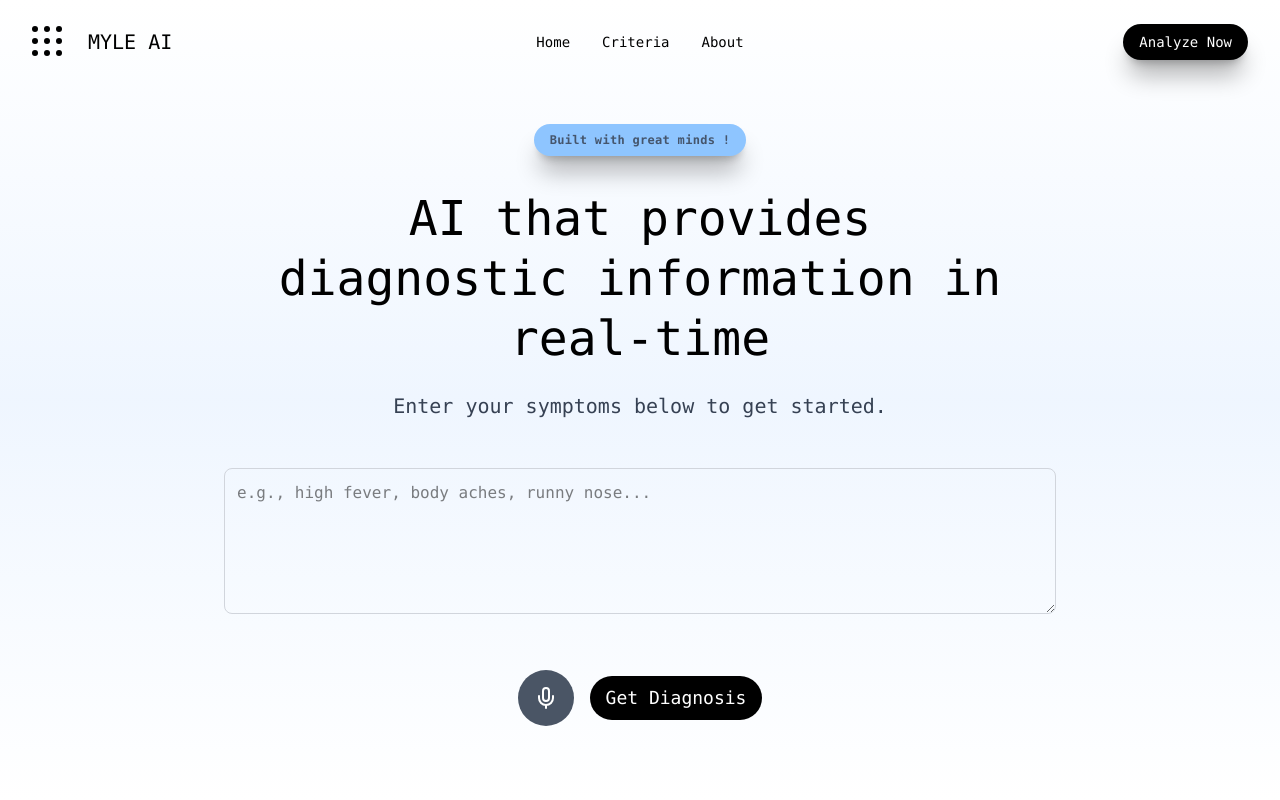
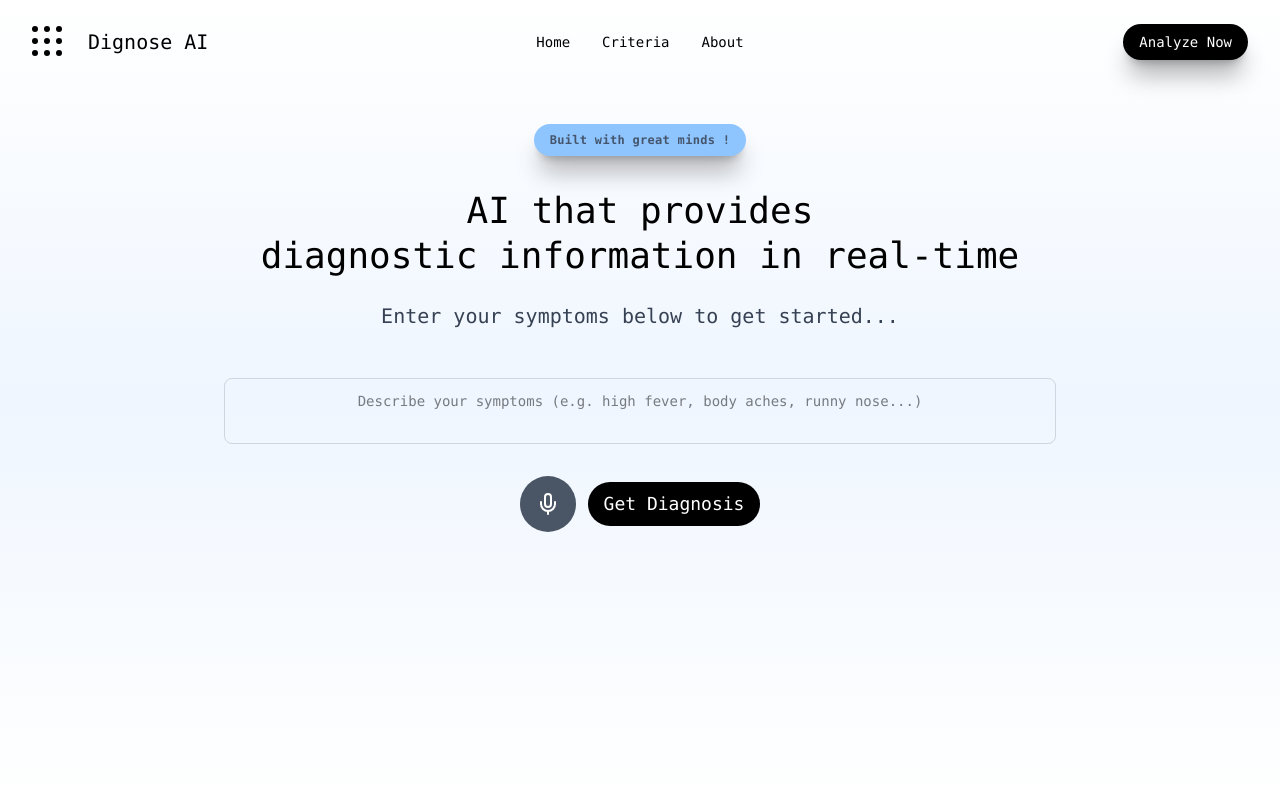
Before and after one commit to TS-ranger/DiagnoseAI, a Next.js app: page / in a window 1280 px wide. Shown: the top 800 px of the page. Built offline with nearby package versions, Linux system fonts and the light colour scheme.

Commit message:
update input box

```diff
--- a/src/app/components/Header.tsx
+++ b/src/app/components/Header.tsx
@@ -10,7 +10,7 @@ export default function Header() {
               <div key={i} className="w-1.5 h-1.5 bg-black rounded-full"></div>
             ))}
           </div>
-          <span className="text-xl font-medium text-black">MYLE AI </span>
+          <span className="text-xl font-medium text-black">Dignose AI </span>
         </div>
        <nav className="absolute left-1/2 transform -translate-x-1/2 hidden md:flex space-x-8 text-sm">
           <a href="#features" className="cursor-pointer  text-black hover:text-gray-700">Home</a>
--- a/src/app/components/Solid.tsx
+++ b/src/app/components/Solid.tsx
@@ -6,13 +6,13 @@ export default function Solid() {
           Built with great minds !
         </div>
 
-        <h1 className="text-4xl md:text-5xl font-medium  text-black mb-6 leading-tight">
+        <h1 className="text-4xl md:text-4xl font-medium  text-black mb-6 leading-tight">
           AI that provides<br />
           diagnostic information in real-time
         </h1>
 
         <p className="text-lg md:text-xl text-gray-700 mb-12 max-w-2xl mx-auto">
-          Enter your symptoms below to get started.
+          Enter your symptoms below to get started...
         </p>
         </div>
   )
--- a/src/app/components/SpeechToTextInput.tsx
+++ b/src/app/components/SpeechToTextInput.tsx
@@ -109,7 +109,7 @@ import { useRef, useState } from 'react';
 import { Mic, MicOff } from 'lucide-react';
 
 type Props = {
-  onTranscription: (text: string) => void; // parent will append/insert this
+  onTranscription: (text: string) => void;
 };
 
 export default function SpeechToTextInput({ onTranscription }: Props) {
@@ -120,12 +120,12 @@ export default function SpeechToTextInput({ onTranscription }: Props) {
   const mediaRecorderRef = useRef<MediaRecorder | null>(null);
   const chunksRef = useRef<Blob[]>([]);
 
-  // Pick a MIME type that the browser supports
+
   function pickMime(): string {
     const candidates = [
       'audio/webm;codecs=opus',
       'audio/webm',
-      'audio/mp4',         // Safari fallback (no MediaRecorder in some older Safari)
+      'audio/mp4',
       'audio/ogg;codecs=opus'
     ];
     return candidates.find((m) => MediaRecorder.isTypeSupported(m)) || '';
@@ -150,13 +150,12 @@ export default function SpeechToTextInput({ onTranscription }: Props) {
         try {
           const type = mr.mimeType || 'audio/webm';
           const blob = new Blob(chunksRef.current, { type });
-          // Name by extension so Whisper can infer format
           const ext = type.includes('mp4') ? 'm4a' : type.includes('ogg') ? 'ogg' : 'webm';
           const file = new File([blob], `recording.${ext}`, { type });
 
           setIsTranscribing(true);
           const formData = new FormData();
-          formData.append('audio', file); // <-- new
+          formData.append('audio', file);
 
 
           const res = await fetch('/api/transcribe', {
@@ -176,7 +175,6 @@ export default function SpeechToTextInput({ onTranscription }: Props) {
           setError(err.message || 'Transcription failed');
         } finally {
           setIsTranscribing(false);
-          // stop all tracks to release mic
           stream.getTracks().forEach((t) => t.stop());
         }
       };
--- a/src/app/page.tsx
+++ b/src/app/page.tsx
@@ -48,7 +48,6 @@ export default function Home() {
     if (buttonRef.current) buttonRef.current.click();
   }, { enableOnFormTags: true });
 
-  // Reusable diagnosis function
   const fetchDiagnosis = async (input: string) => {
     if (!input.trim()) return;
     setIsLoading(true);
@@ -96,21 +95,21 @@ export default function Home() {
         <main className="max-w-4xl mx-auto px-8 text-center">
           <Solid />
 
-          {/* Diagnostic Section */}
-          {/* <div className="rounded-lg p-8 shadow-2xl shadow-amber-300/60 max-w-4xl mx-auto mb-16 text-left bg-amber-600"> */}
             <div className="w-full flex flex-col gap-8">
-              {/* Left Column: Input */}
               <div className="">
-                <form onSubmit={handleSubmit} className="flex flex-col space-y-4">
+               <form
+                     onSubmit={handleSubmit}
+                     className="flex flex-col gap-4">
                      <textarea
-                    className="w-full p-3 border border-gray-300 rounded-lg text-base focus:outline-none focus:ring-2 focus:ring-green-500 resize-y"
+                               className="w-full p-3 border border-gray-300 rounded-lg text-sm text-center focus:outline-none focus:ring-1 focus:ring-gray-400 resize-none"
                                value={symptoms}
                                onChange={(e) => setSymptoms(e.target.value)}
-                    placeholder="e.g., high fever, body aches, runny nose..."
-                    rows={5}
+                               placeholder="Describe your symptoms (e.g. high fever, body aches, runny nose...)"
+                               rows={2}
                                required
                               />
-                  <div className="flex items-center gap-4 justify-center mt-10">
+
+                    <div className="flex items-center justify-center gap-3 mt-4">
                       <SpeechToTextInput
                         onTranscription={(text) => {
                          const updated = symptoms ? `${symptoms} ${text}` : text;
@@ -118,26 +117,29 @@ export default function Home() {
                          fetchDiagnosis(updated);
                         }}
                       />
-                    <PrimaryButton disabled={isLoading}>
+                     <PrimaryButton
+                      disabled={isLoading} >
                        {isLoading ? 'Analyzing...' : 'Get Diagnosis'}
                      </PrimaryButton>
                 </div>
               </form>
+
+
                 {isLoading && (
                   <div className="mx-auto my-8 border-4 border-gray-200 border-t-green-600 rounded-full w-10 h-10 animate-spin"></div>
                 )}
                 {error && <p className="text-red-600 text-center mt-4">{error}</p>}
               </div>
 
-              {/* Right Column: Result */}
+
               <div className="">
-                <Result result={result} isLoading={isLoading} error={error} /> {/* <-- New component */}
+                <Result result={result} isLoading={isLoading} error={error} />
               </div>
             </div>
-          {/* </div> */}
         </main>
       </div>
-      <hr className="my-12 h-0.5 border-t-0 bg-neutral-800 opacity-100 dark:opacity-50" />
+     <hr className="my-12 border-t border-neutral-500 dark:border-neutral-700" />
+
       <About />
     </>
   );
```
Also changed, not shown: 1 other file (tests, documents, lock files or other folders). Lines whose indentation alone changed are shown as unchanged.
